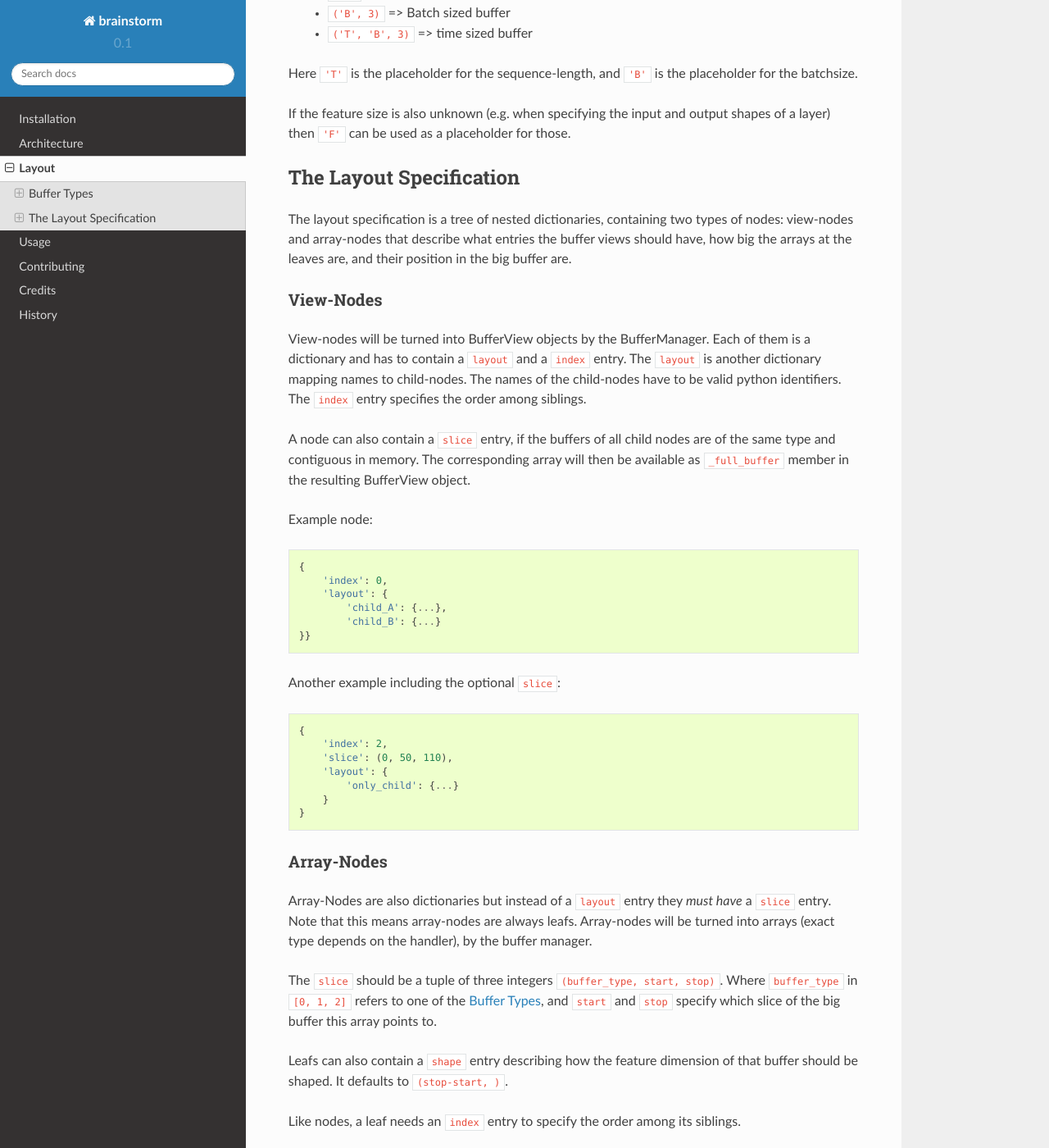
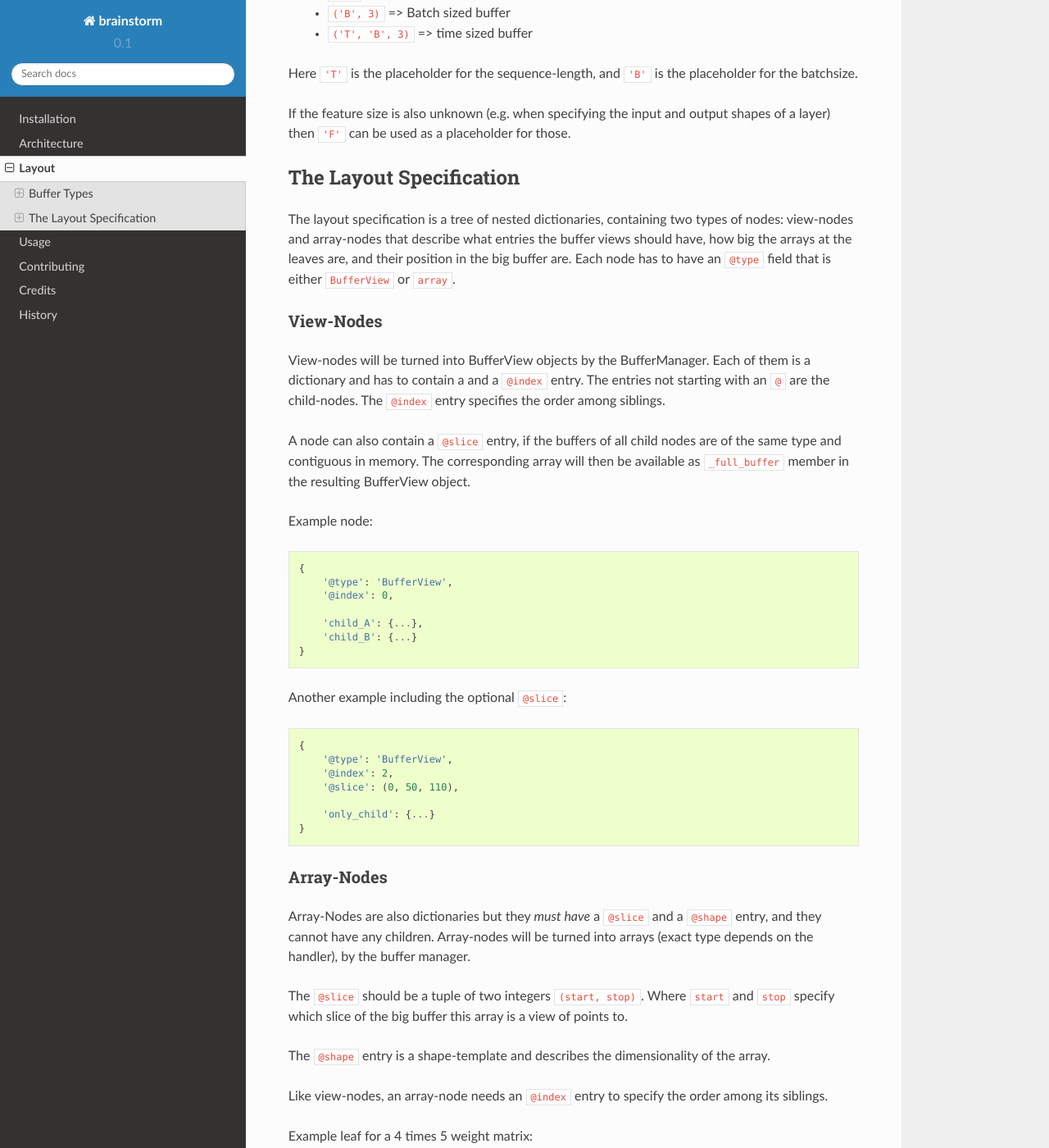
Before and after one commit to IDSIA/brainstorm, a Sphinx documentation site: the page built from docs/layout.rst, in a window 1280 px wide and 1400 px high, scrolled down 956 px. Shown: the whole window at 82% size. Built offline with Sphinx 7.4.7 and the Read the Docs theme 2.0.0, drawn with Linux system fonts in a browser that asks for light colours; some of the changed text lies outside the part shown.

Commit message:
adjusted documentation for layout

```diff
--- a/docs/layout.rst
+++ b/docs/layout.rst
@@ -58,18 +58,18 @@ The layout specification is a tree of nested dictionaries, containing two
 types of nodes: view-nodes and array-nodes
 that describe what entries the buffer views should have, how big the arrays
 at the leaves are, and their position in the big buffer are.
+Each node has to have an ``@type`` field that is either ``BufferView`` or
+``array``.
 
 View-Nodes
 ----------
 View-nodes will be turned into BufferView objects by the BufferManager.
-Each of them is a dictionary and has to contain a ``layout`` and a ``index``
-entry.
-The ``layout`` is another dictionary mapping names to child-nodes.
-The names of the child-nodes have to be valid python identifiers.
-The ``index`` entry specifies the order among siblings.
+Each of them is a dictionary and has to contain a  and a ``@index``
+entry. The entries not starting with an ``@`` are the child-nodes.
+The ``@index`` entry specifies the order among siblings.
 
 
-A node can also contain a ``slice`` entry, if the buffers of all child nodes
+A node can also contain a ``@slice`` entry, if the buffers of all child nodes
 are of the same type and contiguous in memory. The corresponding array will
 then be available as ``_full_buffer`` member in the resulting BufferView object.
 
@@ -79,53 +79,53 @@ Example node:
 .. code-block:: python
 
     {
-        'index': 0,
-        'layout': {
-            'child_A': {...},
-            'child_B': {...}
-    }}
+        '@type': 'BufferView',
+        '@index': 0,
 
-Another example including the optional ``slice``:
+        'child_A': {...},
+        'child_B': {...}
+    }
+
+Another example including the optional ``@slice``:
 
 .. code-block:: python
 
     {
-        'index': 2,
-        'slice': (0, 50, 110),
-        'layout': {
-            'only_child': {...}
-        }
+        '@type': 'BufferView',
+        '@index': 2,
+        '@slice': (0, 50, 110),
+
+        'only_child': {...}
     }
 
 Array-Nodes
 -----------
-Array-Nodes are also dictionaries but instead of a ``layout`` entry they
-*must have* a ``slice`` entry.
-Note that this means array-nodes are always leafs.
+Array-Nodes are also dictionaries but they *must have* a ``@slice`` and a
+``@shape`` entry, and they cannot have any children.
 Array-nodes will be turned into arrays (exact type depends on the handler), by
 the buffer manager.
 
-The ``slice`` should be a tuple of three integers ``(buffer_type, start, stop)``.
-Where ``buffer_type`` in ``[0, 1, 2]`` refers to one of the :ref:`buffer_types`,
-and ``start`` and ``stop`` specify which slice of the big buffer this array points to.
+The ``@slice`` should be a tuple of two integers ``(start, stop)``.
+Where ``start`` and ``stop`` specify which slice of the big buffer this array
+is a view of points to.
 
-Leafs can also contain a ``shape`` entry describing how the feature
-dimension of that buffer should be shaped. It defaults to ``(stop-start, )``.
+The ``@shape`` entry is a shape-template and describes the dimensionality of
+the array.
 
-Like nodes, a leaf needs an ``index`` entry to specify the order among its
+Like view-nodes, an array-node needs an ``@index`` entry to specify the order among its
 siblings.
 
 Example leaf for a 4 times 5 weight matrix:
 
 .. code-block:: python
 
-    {'index': 1, 'slice': (0, 5, 25),  'shape': (4, 5)}
+    {'@index': 1, '@slice': (5, 25),  '@shape': (4, 5)}
 
 Example leaf for the output of a layer with 10 hidden units:
 
 .. code-block:: python
 
-    {'index': 1, 'slice': (2, 19, 29), 'shape': (10,)}
+    {'@index': 1, '@slice': (19, 29), '@shape': ('T', 'B', 10)}
 
 
 Full Layout Example
```
